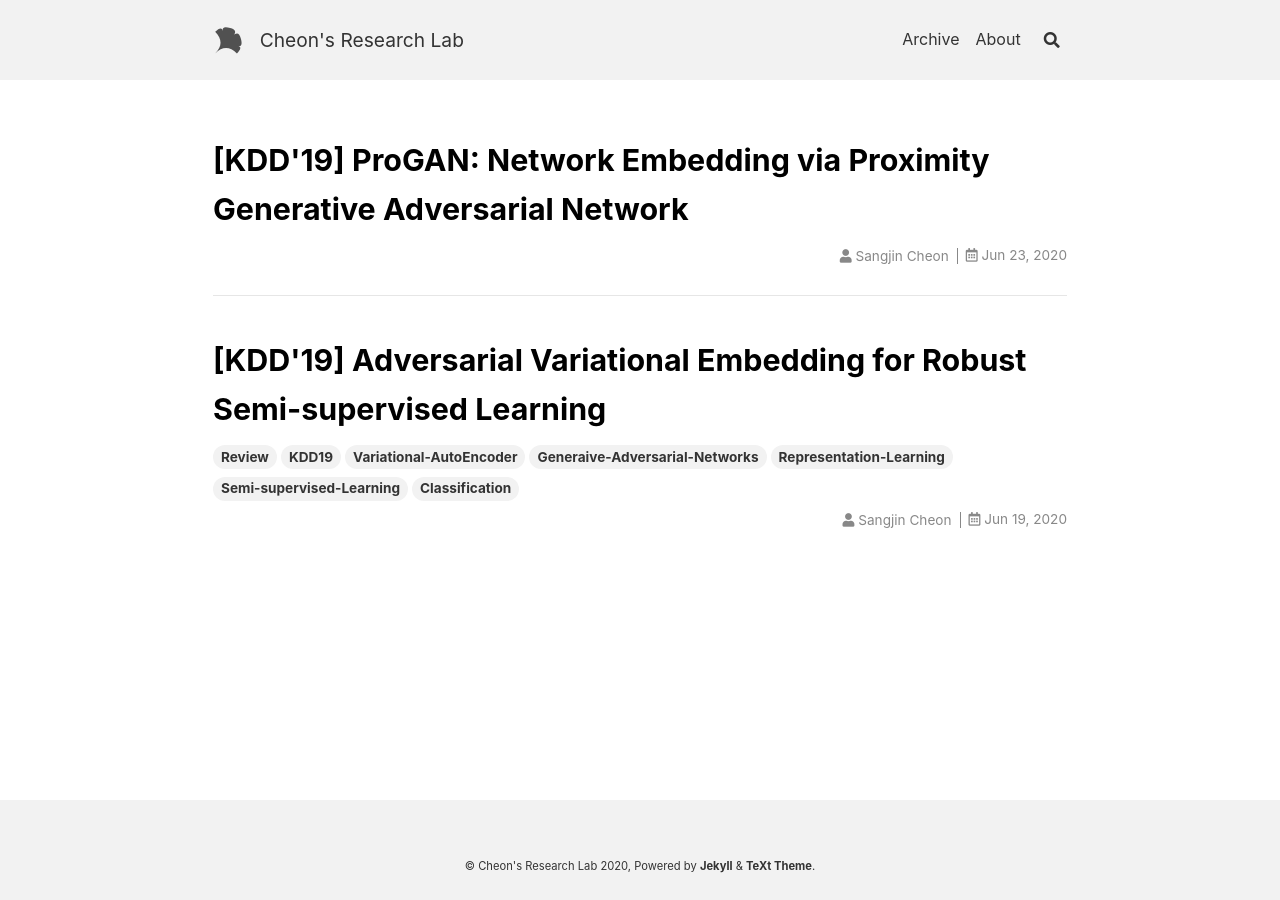
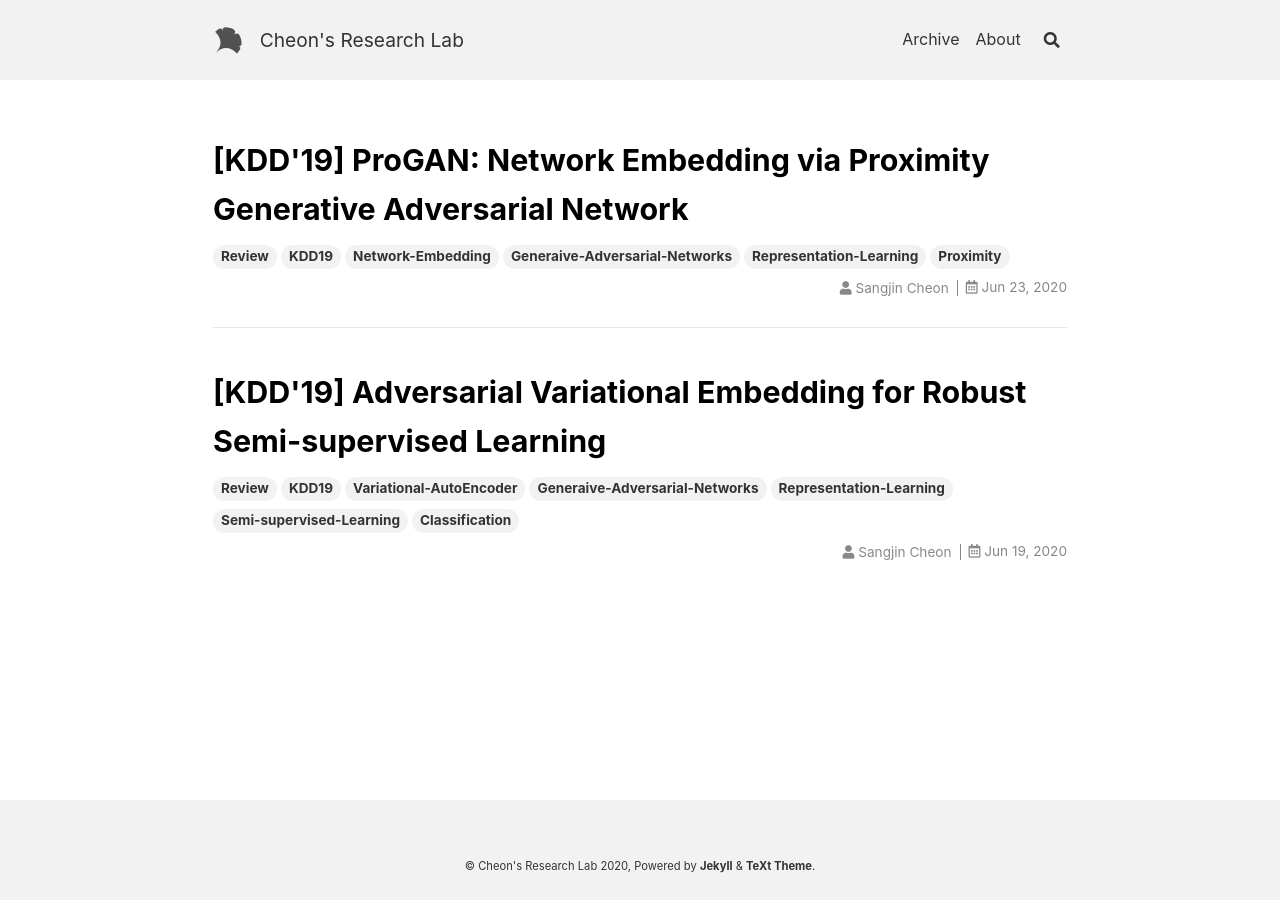
Before and after one commit to cheon-research/cheon-research.github.io, a Jekyll site: the page built from index.html, in a window 1280 px wide. Built offline with Jekyll 4.4.1, drawn with Linux system fonts in a browser that asks for light colours; nearby versions of some CDN libraries; the list of posts is cut into pages by our own code.

Commit message:
Update 2020-06-23-ProGAN.md

```diff
--- a/_posts/2020-06-23-ProGAN.md
+++ b/_posts/2020-06-23-ProGAN.md
@@ -1,19 +1,27 @@
 ---
-layout: post
-title:  "[KDD'19] ProGAN: Network Embedding via Proximity Generative Adversarial Network"
+key: ProGAN
+title: "[KDD'19] ProGAN: Network Embedding via Proximity Generative Adversarial Network"
 author: "Sangjin Cheon"
-use_math: true
-comments: true
+tags: Review KDD19 Network-Embedding Generaive-Adversarial-Networks Representation-Learning Proximity
+mathjax: true
 ---
 
-Paper: [https://dl.acm.org/doi/abs/10.1145/3292500.3330866](https://dl.acm.org/doi/abs/10.1145/3292500.3330866){: targe="_blank"}
-Slide: [https://github.com/cheon-research/paper_reviw_archive/blob/master/200331_ProGAN_cheon.pdf](https://github.com/cheon-research/paper_reviw_archive/blob/master/200331_ProGAN_cheon.pdf){: targe="_blank"}
+![ProGAN_authors](https://github.com/cheon-research/cheon-research.github.io/blob/master/assets/ProGAN_authors.PNG?raw=true)
+
+Paper: [https://dl.acm.org/doi/abs/10.1145/3292500.3330866](https://dl.acm.org/doi/abs/10.1145/3292500.3330866){: target="_blank"}
+Slide: [https://github.com/cheon-research/paper_reviw_archive/blob/master/200331_ProGAN_cheon.pdf](https://github.com/cheon-research/paper_reviw_archive/blob/master/200331_ProGAN_cheon.pdf){: target="_blank"}
 
 >제가 이해한 내용을 바탕으로 작성되었습니다.
 >완벽하지 않으니 참고해서 봐주시고 의견이 있으시면 댓글로 남겨주세요!
 
 # Keywords
+Network Embedding, Generative Adversarial Networks, Proximity
 
-# Introduction
+# Network Embedding via Proximal Generative Adversarial Network
+## Problem Definition
+
+## Proximity Generative Adversarial Network
+![ProGAN_figure_1](https://github.com/cheon-research/cheon-research.github.io/blob/master/assets/ProGAN_figure_1.PNG?raw=true)
+![ProGAN_algorithm_1](https://github.com/cheon-research/cheon-research.github.io/blob/master/assets/ProGAN_algorithm_1.PNG?raw=true)
 
 __working...__
```
